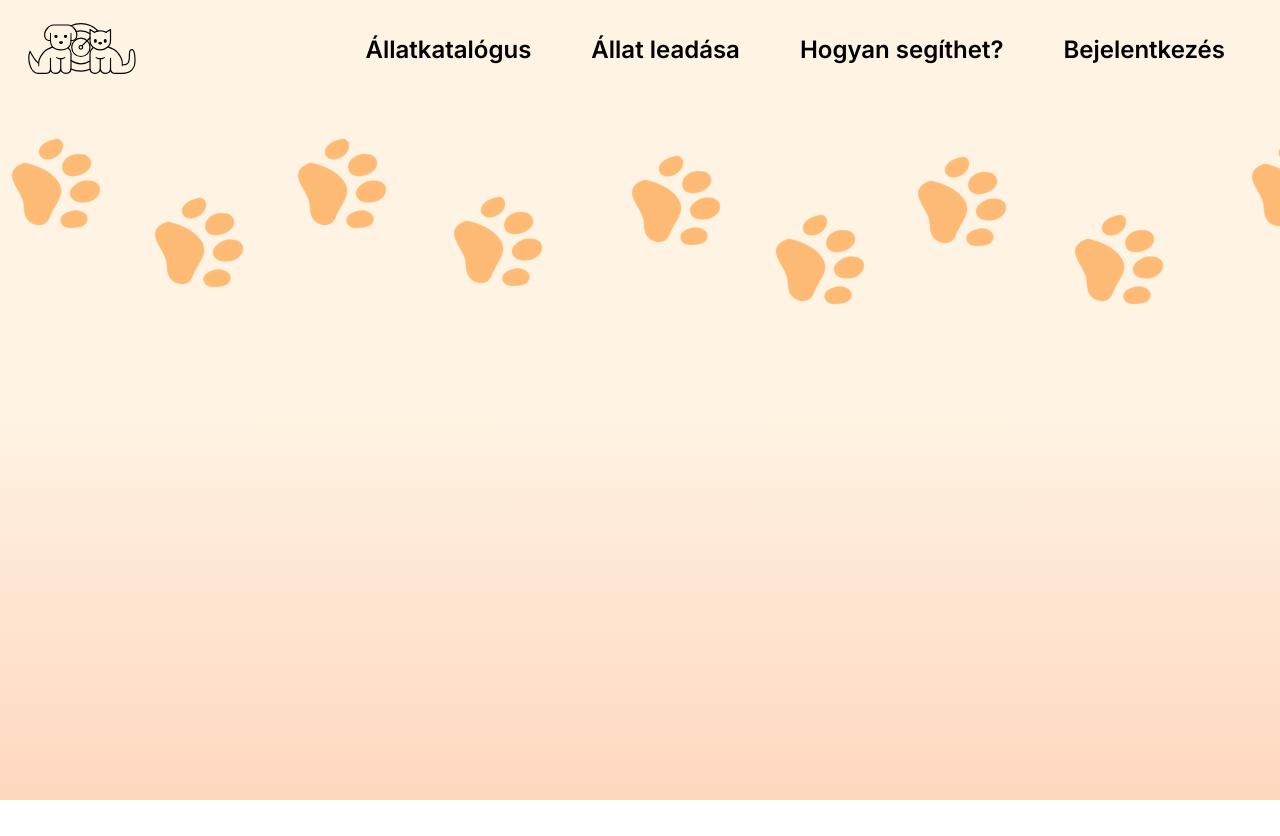
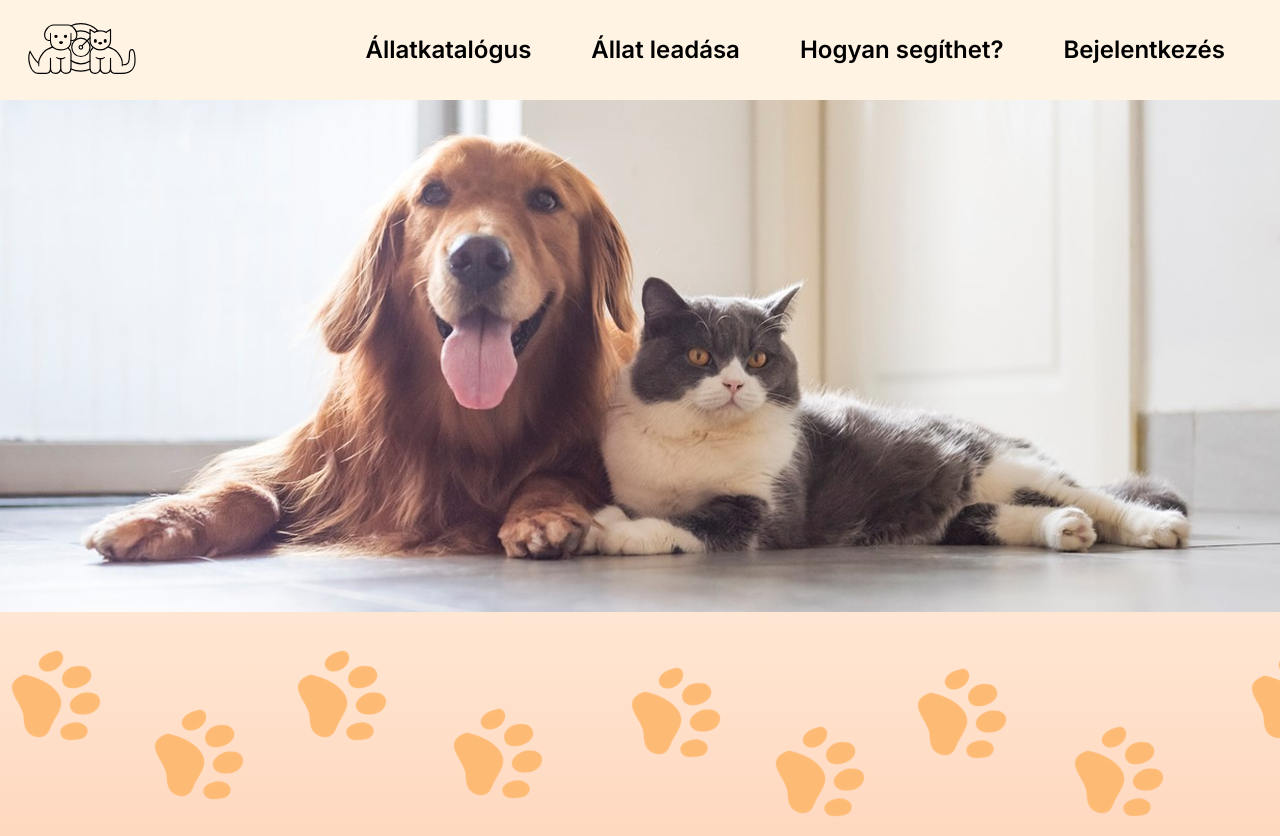
Before and after one commit to Szaszuge/menhely, a Vue app in the folder menhely/: page / in a window 1280 px wide. Before the commit the page ends 800 px from the top, so only its background shows below. Built offline with nearby package versions, Linux system fonts and the light colour scheme.

Commit message:
SCRUM-28 homebar komponens létrehozása

```diff
--- /dev/null
+++ b/menhely/src/components/Homebar.vue
@@ -0,0 +1,11 @@
+<script setup lang="ts"></script>
+
+
+<template>
+<img src="../assets/welcome.png" alt="">
+
+</template>
+
+
+<style scoped>
+</style>
--- a/menhely/src/components/paw-footer.vue
+++ b/menhely/src/components/paw-footer.vue
@@ -13,7 +13,7 @@
 
 <style scoped>
 div{
-    background-image: url(../assets/paws.png);
+    background-image: url("../assets/paws.png");
     z-index: -1;
     background-repeat: repeat-x;
     height: 200px;
--- a/menhely/src/views/HomeView.vue
+++ b/menhely/src/views/HomeView.vue
@@ -1,9 +1,11 @@
 <script setup>
 import pawFooter from '../components/paw-footer.vue'
+import homebar from '../components/homebar.vue'
 </script>
 
 <template>
   <main>
-<paw-footer/>
+    <homebar/>
+    <paw-footer/>
   </main>
 </template>
```
Also changed, not shown: menhely/src/assets/welcome.png (added).
